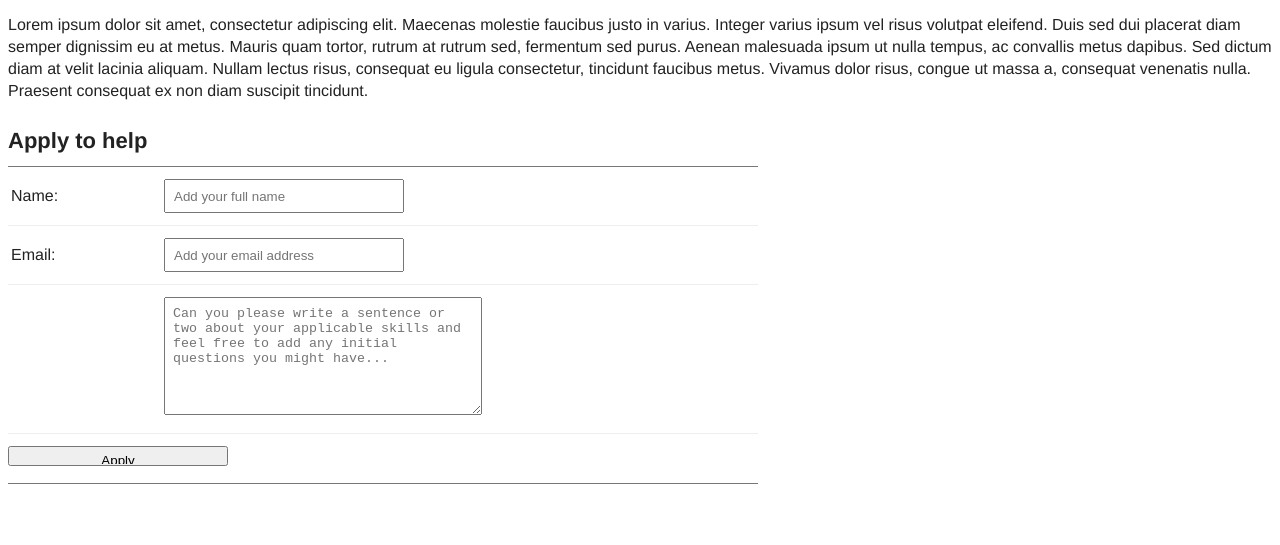
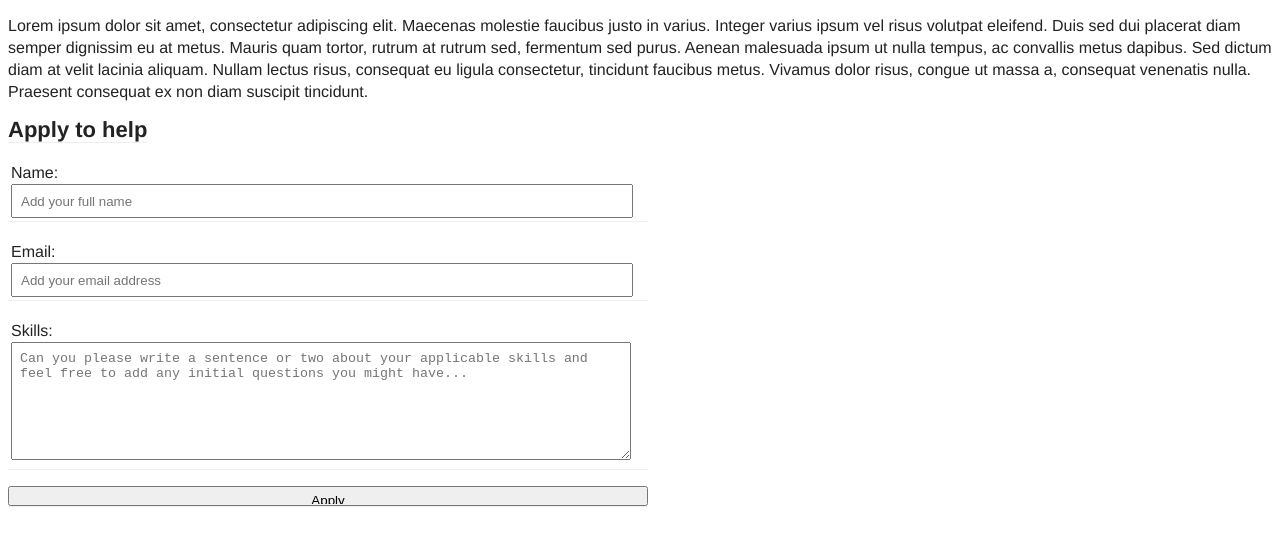
Before and after one commit to madnz/madnz.github.io, a plain HTML site: page index.html in a window 1280 px wide. Shown: the part 151-696 px from the top of the page. Drawn offline with Linux system fonts and the light colour scheme; a script that the page names is missing.

Commit message:
Update from ./MakeADifference

```diff
--- a/index.css
+++ b/index.css
@@ -27,45 +27,45 @@ h4 {
 
 /* The Apply to help form */
 
-.Apply ul {
-    width: 750px;
-    list-style: none outside;
+.Apply {
     margin: 0px;
+    max-width: 640px;
     padding: 0px;
+    width: 100%;
 }
 
-.Apply li {
-    padding: 12px 12px 12px 0;
+.Apply p, h2 {
     border-bottom: 1px solid #eee;
     position: relative;
-}
-
-.Apply li:first-child, .Apply li:last-child {
-    border-bottom: 1px solid #777;
+    width: 100%;
 }
 
 .Apply h2 {
+    display: inline;
     margin: 0;
-    display: inline;
+}
+
+.Apply p {
+    display: block;
 }
 
 .Apply label {
-    width: 150px;
+    display: block;
     margin-top: 3px;
-    display: inline-block;
-    float: left;
     padding: 3px;
+    width: 94%;
 }
 
 .Apply input {
+    display: block;
     height: 20px;
-    width: 220px;
     padding: 5px 8px;
+    width: 100%;
 }
 
 .Apply textarea {
     padding: 8px;
-    width: 300px;
+    width: 100%;
     min-height: 100px;
 }
 
@@ -73,4 +73,5 @@ h4 {
     color: red;
     font-style: italic;
     font-weight: bolder;
+    width: 100%;
 }
--- a/index.html
+++ b/index.html
@@ -2,8 +2,8 @@
 <html>
 <head>
     <meta charset="utf-8">
+    <meta name="viewport" content="width=device-width, initial-scale=1.0, maximum-scale=1.0, user-scalable=1">
     <title>Make A Difference</title>
-    <script src="https://cdn.firebase.com/js/client/2.2.9/firebase.js"></script>
     <link rel="stylesheet" media="screen" href="index.css" type="text/css">
 </head>
 <body>
@@ -26,32 +26,39 @@
     tincidunt.
 </p>
 
-<form class="Apply" action="" id="applyForm">
-    <ul>
-        <li>
-            <h2>Apply to help</h2>
-        </li>
-        <li>
-            <label for="name">Name:</label>
-            <input type="text" id="name" name="name" required placeholder="Add your full name" autocomplete="name">
-            <span id="name-error" class="Apply-formError"></span>
-        </li>
-        <li>
-            <label for="email">Email:</label>
-            <input type="email" id="email" name="email" required placeholder="Add your email address" autocomplete="email">
-            <span id="email-error" class="Apply-formError"></span>
-        </li>
-        <li>
-            <label for="skills"></label>
-            <textarea id="skills" name="skills" required
+<form class="Apply" id="applyForm">
+    <h2>Apply to help</h2>
+
+    <p>
+        <label for="nameInput">Name:
+            <input type="text" id="nameInput" name="name" required placeholder="Add your full name"
+                   autocomplete="name">
+        </label>
+        <span id="name-error" class="Apply-formError"></span>
+    </p>
+
+    <p>
+        <label for="emailInput">Email:
+            <input type="email" id="emailInput" name="email" required placeholder="Add your email address"
+                   autocomplete="email">
+        </label>
+        <span id="email-error" class="Apply-formError"></span>
+    </p>
+
+    <p>
+        <label for="skillsInput">Skills:
+            <textarea id="skillsInput" name="skills" required
                       placeholder="Can you please write a sentence or two about your applicable skills and feel free to add any initial questions you might have..."></textarea>
-            <span id="skills-error" class="Apply-formError"></span>
-        </li>
-        <li>
-            <input type="submit" value="Apply">
-        </li>
-    </ul>
+        </label>
+        <span id="skills-error" class="Apply-formError"></span>
+    </p>
+
+    <p>
+        <input type="submit" value="Apply">
+    </p>
+
 </form>
+<script src="https://cdn.firebase.com/js/client/2.2.9/firebase.js"></script>
 <script src="index.js"></script>
 </body>
 </html>
--- a/index.js
+++ b/index.js
@@ -19,13 +19,15 @@ window.onload = function () {
 			e.preventDefault();
 		}
 		// validate inputs. Browser may do this for us, but it might not.
-		if (application.name === null || application.name === undefined || application.length === 0) {
+		if (application.name === null || application.name === undefined || application.name.length === 0) {
 			formInError = setFormFieldError('name-error', 'Please enter your name');
 		}
-		if (application.skills === null || application.skills === undefined || application.skills === 0) {
+		if (application.skills === null || application.skills === undefined || application.skills.length === 0) {
 			formInError = setFormFieldError('skills-error', 'Please enter your skills');
 		}
-		if (application.email === null || application.email === undefined || application.email === 0 || !validateEmail(application.email)) {
+		if (application.email === null || application.email === undefined || application.email.length === 0) {
+			formInError = setFormFieldError('email-error', 'Please enter your email');
+		} else if (!validateEmail(application.email)){
 			formInError = setFormFieldError('email-error', 'Please enter a valid email');
 		}
 		if (!formInError) {
```
